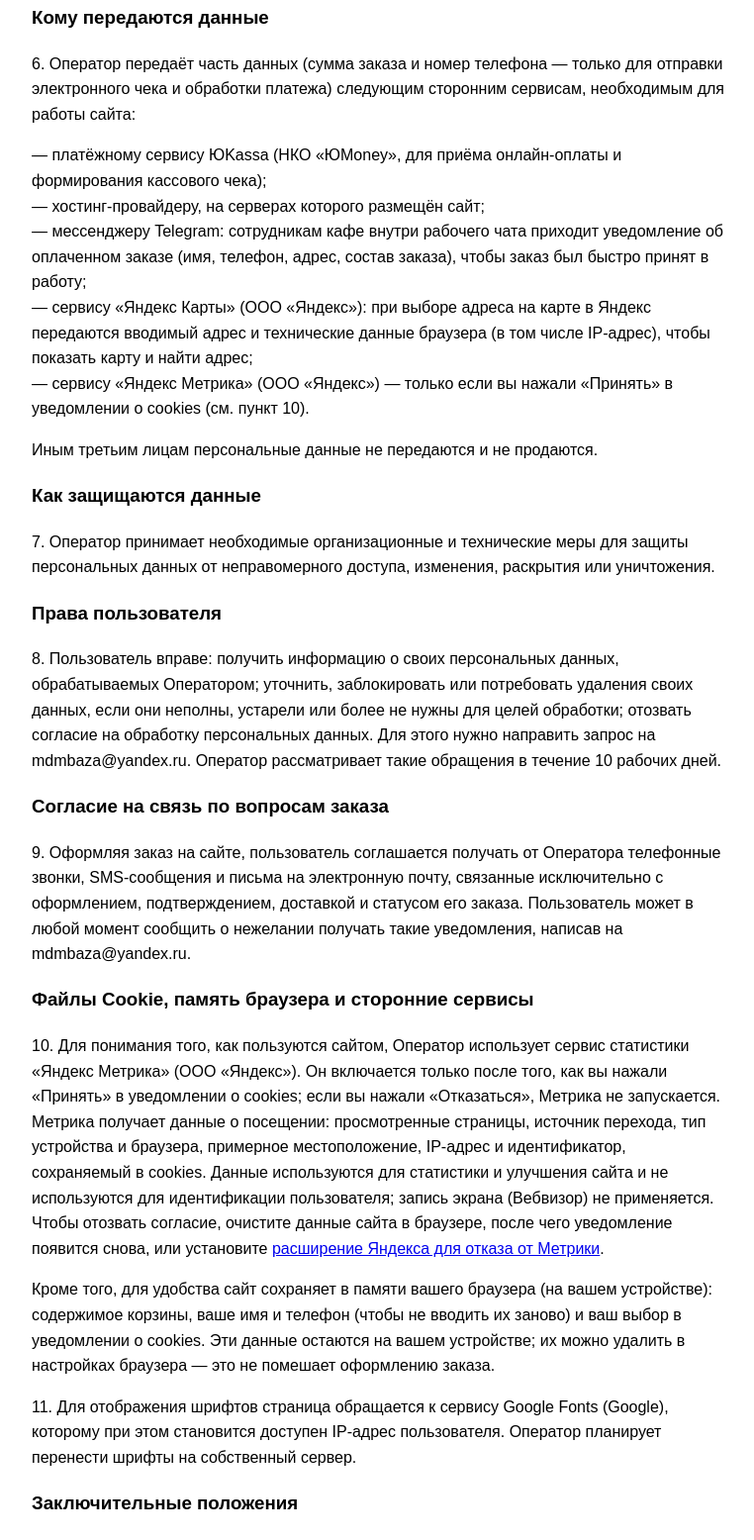
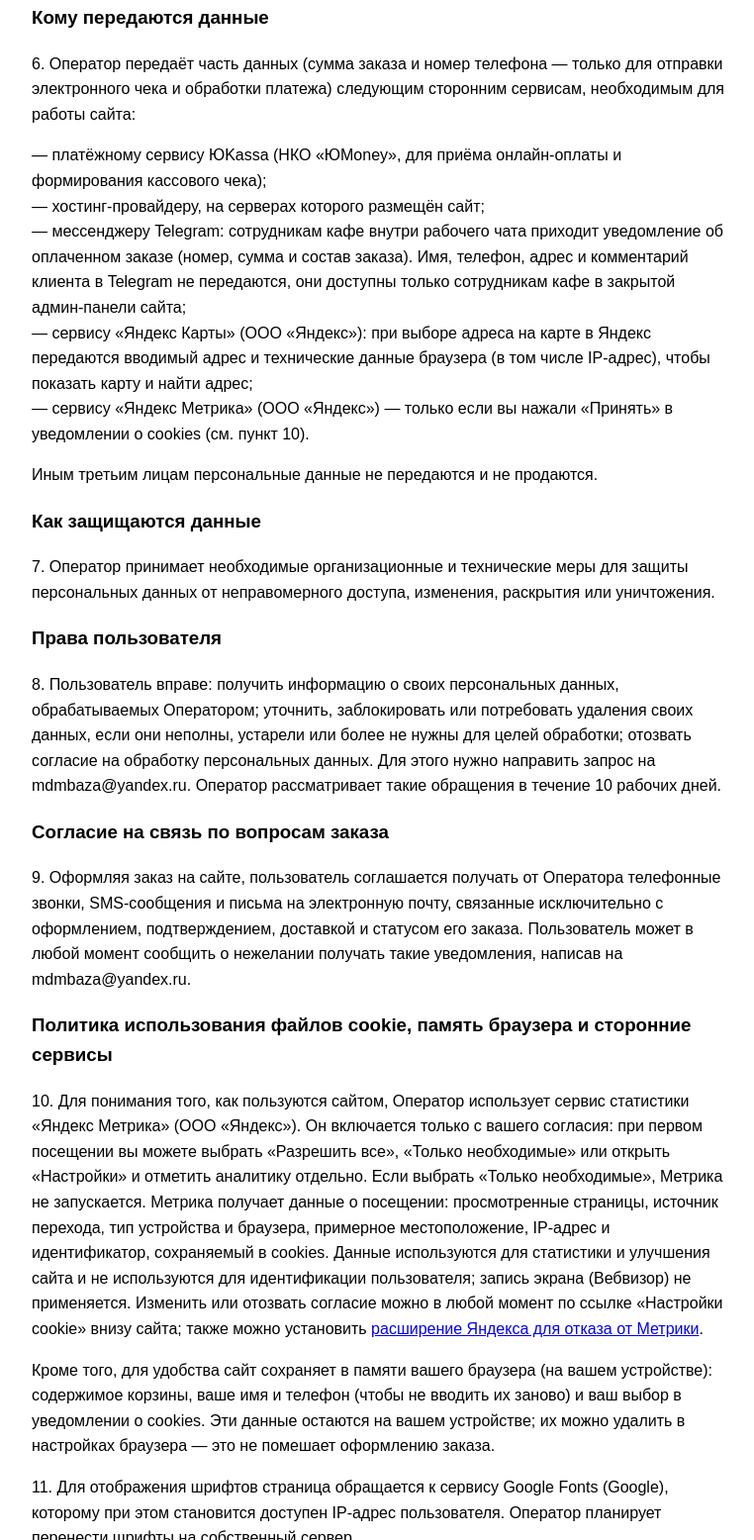
Before and after one commit to andybobera-lgtm/delivery-site, a website: page legal/privacy-policy.html in a window 1280 px wide. Shown: the part 1028-2584 px from the top of the page at 99% size, without its empty margins (258-1020 px from the left). Drawn offline with Linux system fonts and the light colour scheme.

Commit message:
Update privacy-policy.html

```diff
--- a/legal/privacy-policy.html
+++ b/legal/privacy-policy.html
@@ -47,8 +47,9 @@
 формирования кассового чека);<br>
 — хостинг-провайдеру, на серверах которого размещён сайт;<br>
 — мессенджеру Telegram: сотрудникам кафе внутри рабочего чата приходит
-уведомление об оплаченном заказе (имя, телефон, адрес, состав заказа), чтобы
-заказ был быстро принят в работу;<br>
+уведомление об оплаченном заказе (номер, сумма и состав заказа). Имя, телефон,
+адрес и комментарий клиента в Telegram не передаются, они доступны только
+сотрудникам кафе в закрытой админ-панели сайта;<br>
 — сервису «Яндекс Карты» (ООО «Яндекс»): при выборе адреса на карте
 в Яндекс передаются вводимый адрес и технические данные браузера (в том числе
 IP-адрес), чтобы показать карту и найти адрес;<br>
@@ -76,17 +77,18 @@ IP-адрес), чтобы показать карту и найти адрес;
 заказа. Пользователь может в любой момент сообщить о нежелании получать
 такие уведомления, написав на mdmbaza@yandex.ru.</p>
 
-<h3>Файлы Cookie, память браузера и сторонние сервисы</h3>
+<h3>Политика использования файлов cookie, память браузера и сторонние сервисы</h3>
 <p>10. Для понимания того, как пользуются сайтом, Оператор использует сервис
-статистики «Яндекс Метрика» (ООО «Яндекс»). Он включается только после того,
-как вы нажали «Принять» в уведомлении о cookies; если вы нажали «Отказаться»,
-Метрика не запускается. Метрика получает данные о посещении: просмотренные
+статистики «Яндекс Метрика» (ООО «Яндекс»). Он включается только с вашего согласия: при первом посещении вы можете
+выбрать «Разрешить все», «Только необходимые» или открыть «Настройки» и
+отметить аналитику отдельно. Если выбрать «Только необходимые», Метрика не
+запускается. Метрика получает данные о посещении: просмотренные
 страницы, источник перехода, тип устройства и браузера, примерное
 местоположение, IP-адрес и идентификатор, сохраняемый в cookies. Данные
 используются для статистики и улучшения сайта и не используются для
-идентификации пользователя; запись экрана (Вебвизор) не применяется. Чтобы
-отозвать согласие, очистите данные сайта в браузере, после чего уведомление
-появится снова, или установите
+идентификации пользователя; запись экрана (Вебвизор) не применяется. Изменить
+или отозвать согласие можно в любой момент по ссылке «Настройки cookie» внизу
+сайта; также можно установить
 <a href="https://yandex.ru/support/metrica/general/opt-out.html">расширение Яндекса для отказа от Метрики</a>.</p>
 <p>Кроме того, для удобства сайт сохраняет в памяти вашего браузера (на вашем
 устройстве): содержимое корзины, ваше имя и телефон (чтобы не вводить их
```
